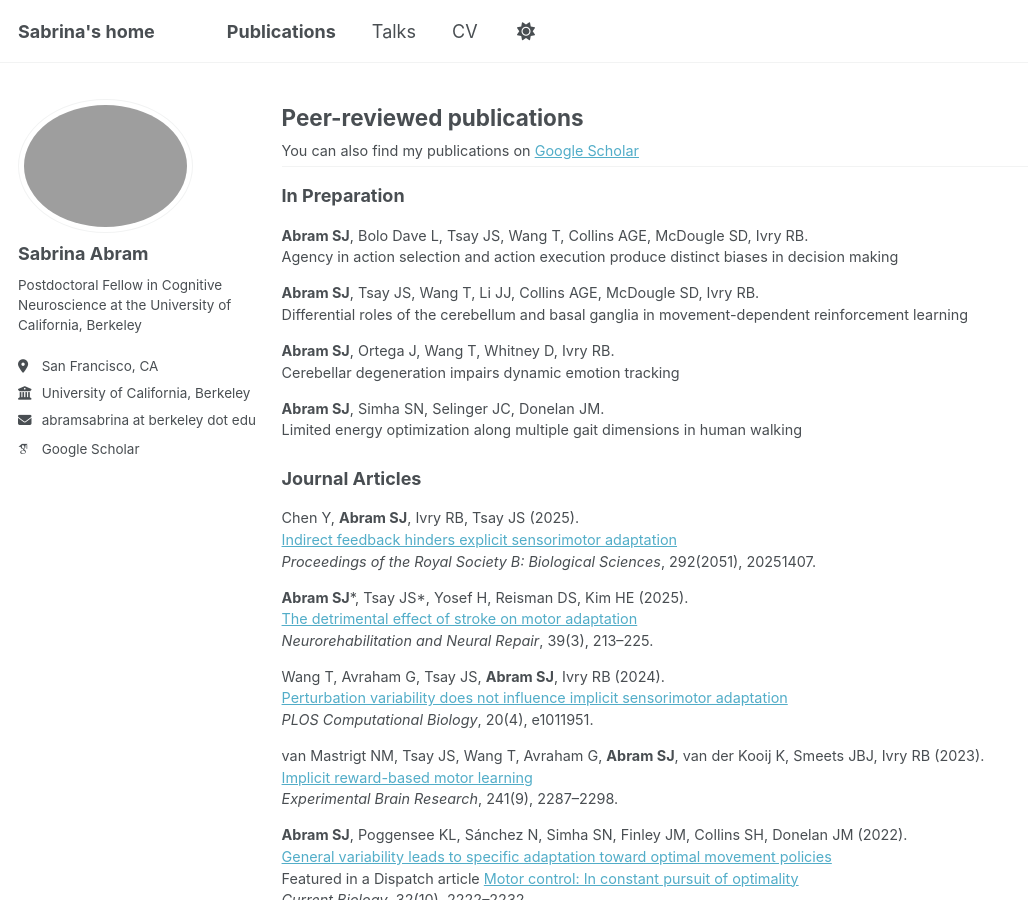
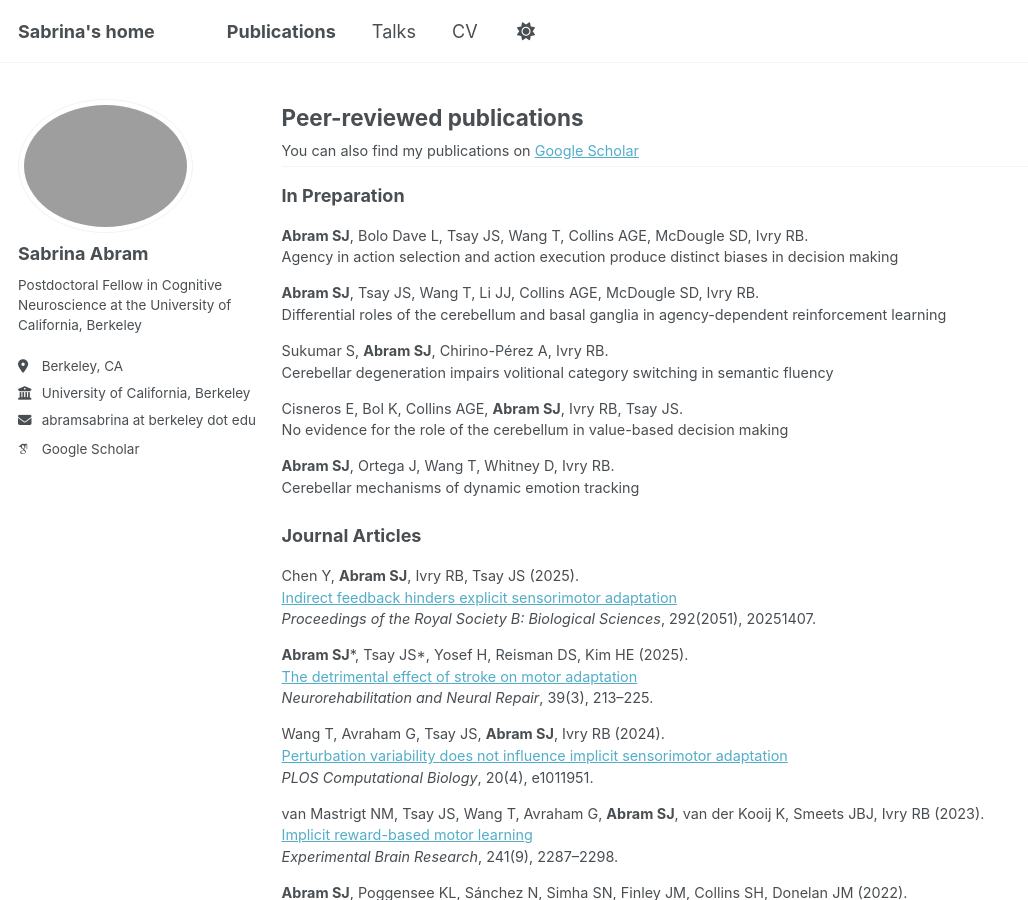
Before and after one commit to abramsabrina/abramsabrina.github.io, a Jekyll site: the page built from _pages/publications.html, in a window 1280 px wide and 900 px high. Shown: the whole window, without its empty margins (0-1028 px from the left). Built offline with Jekyll 4.4.1, drawn with Linux system fonts in a browser that asks for light colours; some web fonts are replaced; a script bundle is joined from its source files by our own code; library files that are not in the unit come from our copies.

```diff
--- a/_config.yml
+++ b/_config.yml
@@ -27,7 +27,7 @@
   name             : "Sabrina Abram"
   pronouns         : # example: "she/her"
   bio              : "Postdoctoral Fellow in Cognitive Neuroscience at the University of California, Berkeley"
-  location         : "San Francisco, CA"
+  location         : "Berkeley, CA"
   employer         : "University of California, Berkeley"
   uri              : # URL
   email            : "abramsabrina at berkeley dot edu"
--- a/_pages/publications.html
+++ b/_pages/publications.html
@@ -28,17 +28,22 @@
 
 <p style="font-size:0.8rem; margin-bottom:0.8rem;">
   <strong>Abram SJ</strong>, Tsay JS, Wang T, Li JJ, Collins AGE, McDougle SD, Ivry RB.<br>
-  Differential roles of the cerebellum and basal ganglia in movement-dependent reinforcement learning
+  Differential roles of the cerebellum and basal ganglia in agency-dependent reinforcement learning
+</p>
+
+<p style="font-size:0.8rem; margin-bottom:0.8rem;">
+  Sukumar S, <strong>Abram SJ</strong>, Chirino-Pérez A, Ivry RB.<br>
+  Cerebellar degeneration impairs volitional category switching in semantic fluency
+</p>
+
+<p style="font-size:0.8rem; margin-bottom:0.8rem;">
+  Cisneros E, Bol K, Collins AGE, <strong>Abram SJ</strong>, Ivry RB, Tsay JS.<br>
+  No evidence for the role of the cerebellum in value-based decision making
 </p>
 
 <p style="font-size:0.8rem; margin-bottom:0.8rem;">
   <strong>Abram SJ</strong>, Ortega J, Wang T, Whitney D, Ivry RB.<br>
-  Cerebellar degeneration impairs dynamic emotion tracking
-</p>
-
-<p style="font-size:0.8rem; margin-bottom:0.8rem;">
-  <strong>Abram SJ</strong>, Simha SN, Selinger JC, Donelan JM.<br>
-  Limited energy optimization along multiple gait dimensions in human walking
+  Cerebellar mechanisms of dynamic emotion tracking
 </p>
 
 <h3 style="font-size:1rem; font-weight:bold; margin-top:1.5rem; margin-bottom:1rem;">
```
